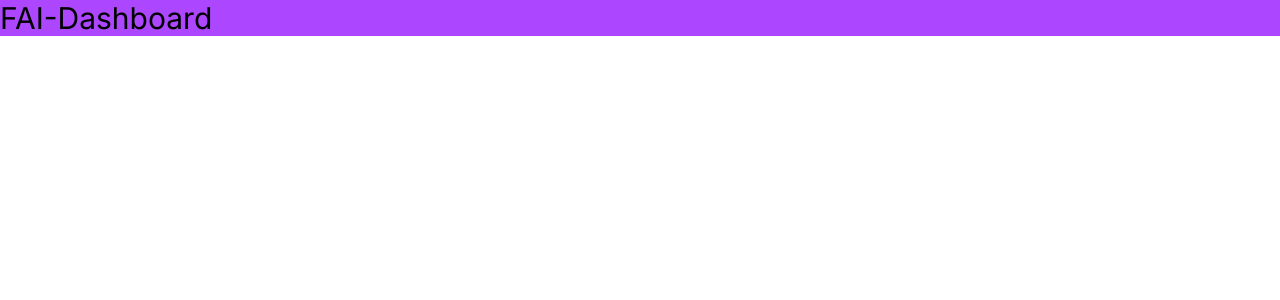
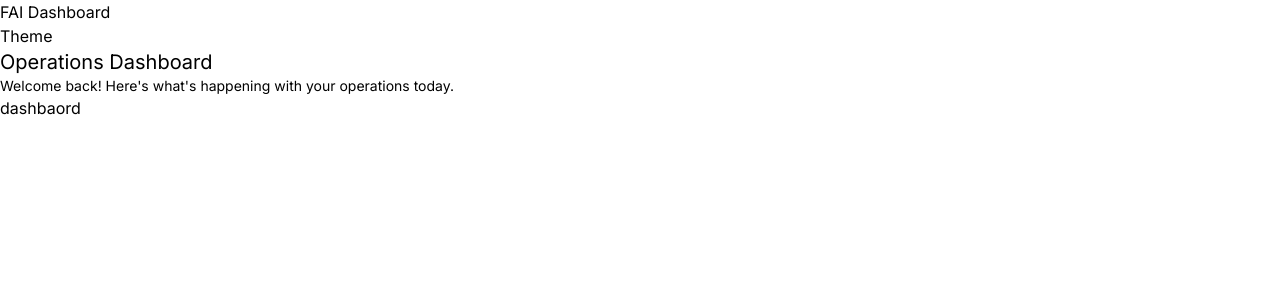
Before and after one commit to faioperation/FireAI-ERP, a React (Vite) app: page / in a window 1280 px wide. Shown: the top 300 px of the page. Built offline with nearby package versions, Linux system fonts and the light colour scheme.

Commit message:
implemented  theme and structured componants

```diff
--- a/package.json
+++ b/package.json
@@ -13,7 +13,8 @@
     "or": "^0.2.0",
     "react": "^19.2.4",
     "react-dom": "^19.2.4",
-    "react-router": "^7.13.1"
+    "react-router": "^7.13.1",
+    "react-router-dom": "^7.13.1"
   },
   "devDependencies": {
     "@eslint/js": "^9.39.4",
--- a/src/App.jsx
+++ b/src/App.jsx
@@ -1,7 +1,27 @@
+import { ThemeContext } from "./Componants/Themes/ThemeContext"
+import Dashboard from "./Dashboard/Dashboard"
+
+import { useContext } from "react"
+
+
+
+
 const App = () => {
+    const { theme, toggleTheme } = useContext(ThemeContext)
   return (
-    <div className='bg-purple-500 text-3xl'>
-      FAI-Dashboard
+    <div  className={theme === "dark" ? "bg-[#0B1220] text-white" : "bg-white text-black"}>
+        <div className='min-h-screen'>
+      <h2>FAI Dashboard</h2>
+
+      <button onClick={toggleTheme}>
+       Theme
+      </button>
+
+        <Dashboard></Dashboard>
+    </div>
+
+
+
     </div>
   )
 }
--- /dev/null
+++ b/src/Componants/Themes/ThemeContext.jsx
@@ -0,0 +1,3 @@
+import { createContext } from "react";
+
+export const ThemeContext = createContext();
--- /dev/null
+++ b/src/Componants/Themes/ThemeProvider.jsx
@@ -0,0 +1,24 @@
+import { useEffect, useState } from "react";
+import { ThemeContext } from "./ThemeContext";
+
+
+
+
+export const ThemeProvider = ({ children }) => {
+  const [theme, setTheme] = useState(()=>{
+    return localStorage.getItem("theme") || "light";
+  });
+
+  const toggleTheme = () => {
+    setTheme((prev) => (prev === "light" ? "dark" : "light"));
+  };
+  useEffect(()=>{
+    localStorage.setItem("theme" , theme)
+  },[theme])
+
+  return (
+    <ThemeContext.Provider value={{ theme, toggleTheme }}>
+      {children}
+    </ThemeContext.Provider>
+  );
+};
--- /dev/null
+++ b/src/Dashboard/Dashboard.jsx
@@ -0,0 +1,12 @@
+import React from 'react'
+import Heading from '../SharedComponants/Heading'
+
+
+export default function Dashboard() {
+  return (
+    <div className='min-h-screen'>
+        <Heading heading="Operations Dashboard" subHeading="Welcome back! Here's what's happening with your operations today."></Heading>
+      dashbaord
+    </div>
+  )
+}
--- /dev/null
+++ b/src/Dashboard/DashboardComponants/Stats.jsx
@@ -0,0 +1,9 @@
+import React from 'react'
+
+export default function Stats() {
+  return (
+    <div>
+
+    </div>
+  )
+}
--- /dev/null
+++ b/src/Dashboard/DashboardComponants/TopProfile.jsx
@@ -0,0 +1,9 @@
+import React from 'react'
+
+export default function TopProfile() {
+  return (
+    <div>
+
+    </div>
+  )
+}
--- /dev/null
+++ b/src/SharedComponants/Heading.jsx
@@ -0,0 +1,10 @@
+import React from 'react'
+
+export default function Heading({heading, subHeading}) {
+  return (
+    <div className=''>
+      <h2 className='text-xl '>{heading}</h2>
+      <h5 className='text-sm '>{subHeading}</h5>
+    </div>
+  )
+}
--- a/src/index.css
+++ b/src/index.css
@@ -2,6 +2,7 @@
 /* google font end */
 
 @import "tailwindcss";
+/* @plugin "daisyui"; */
 
 * {
   font-family: "Inter", sans-serif;
--- a/src/main.jsx
+++ b/src/main.jsx
@@ -1,10 +1,14 @@
 import { createRoot } from "react-dom/client";
 import "./index.css";
 import App from "./App.jsx";
-import { BrowserRouter } from "react-router";
+import { BrowserRouter } from "react-router-dom";
+import { ThemeProvider } from "./Componants/Themes/ThemeProvider.jsx";
+
 
 createRoot(document.getElementById("root")).render(
   <BrowserRouter>
-    <App />
+    <ThemeProvider>
+      <App />
+    </ThemeProvider>
   </BrowserRouter>,
 );
```
Also changed, not shown: src/Dashboard/DashboardComponants/Graph.jsx (added), 1 other file (tests, documents, lock files or other folders).
